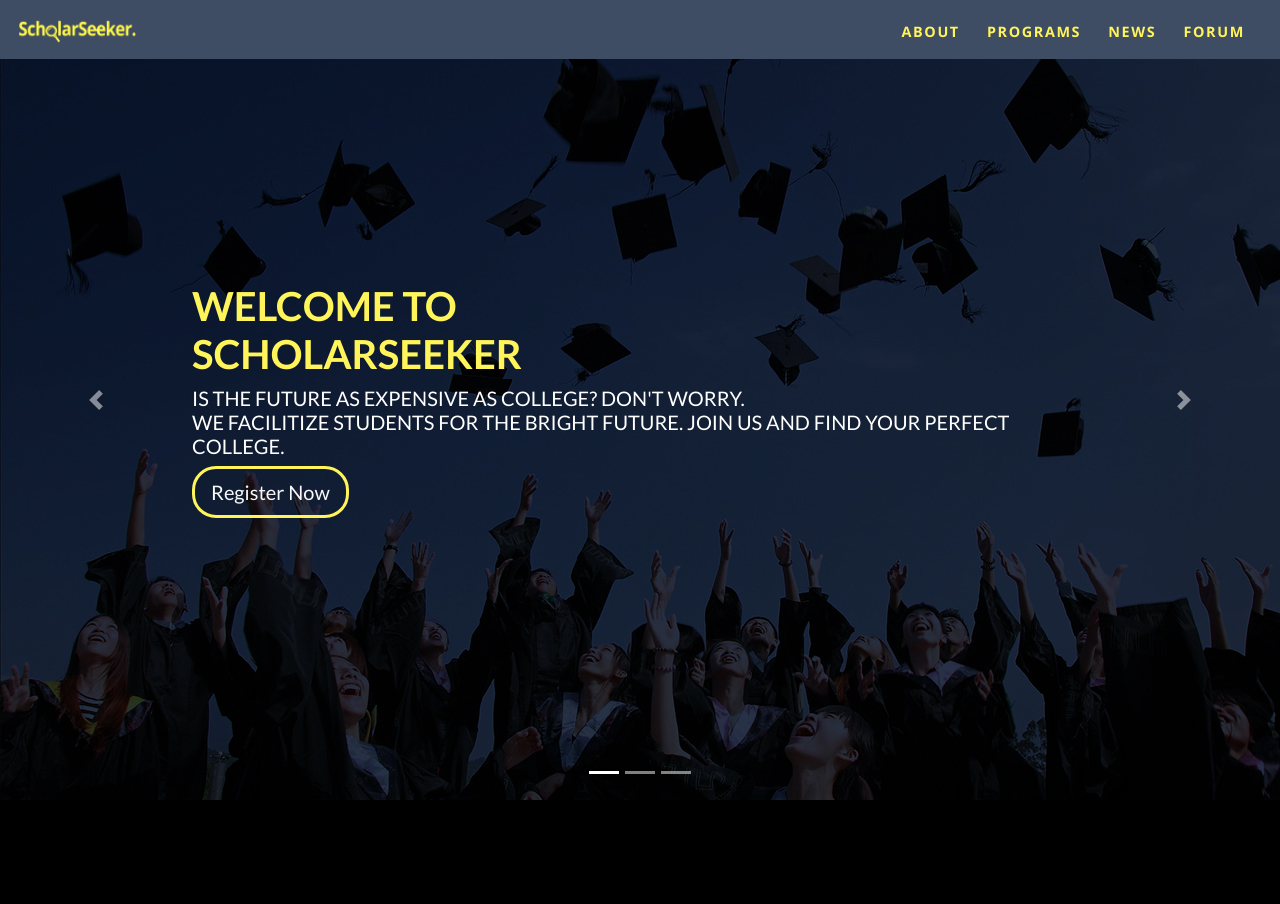
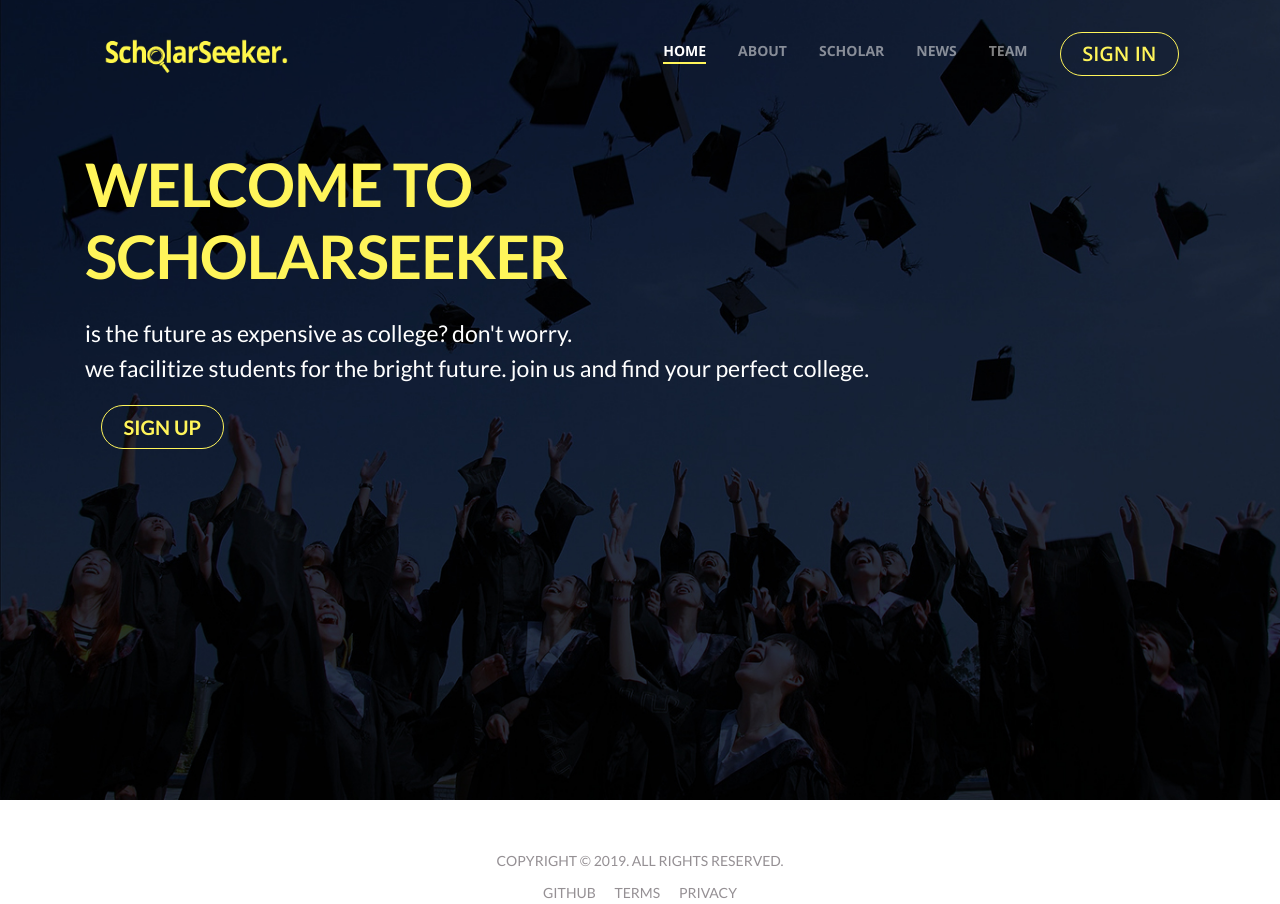
Before and after one commit to rchmnsyh/ScholarSeeker, a CodeIgniter app: page /scholarseeker/ in a window 1280 px wide. Before the commit the page ends 800 px from the top, so only its background shows below. Run offline with CodeIgniter, Linux system fonts and the light colour scheme; some libraries are stand-ins or nearby versions.

Commit message:
View Home Page

```diff
--- a/application/controllers/Welcome.php
+++ b/application/controllers/Welcome.php
@@ -20,6 +20,6 @@ class Welcome extends CI_Controller {
 	 */
 	public function index()
 	{
-		$this->load->view('home');
+		$this->load->view('home_page');
 	}
 }
--- a/application/views/_partials/head.php
+++ b/application/views/_partials/head.php
@@ -2,15 +2,18 @@
 <meta http-equiv="X-UA-Compatible" content="IE=edge">
 <meta name="viewport" content="width=device-width, initial-scale=1">
 
-<title><?php echo SITE_NAME ?></title>
-<link rel="shortcut icon" href="<?php echo base_url('assets/img/logo-ss.png'); ?>">
+<title><?= SITE_NAME ?></title>
+<link rel="shortcut icon" href="<?= base_url('assets/img/logo-ss.png'); ?>">
 
 <!-- Bootstrap -->
-<link href="<?php echo base_url('assets/bootstrap/css/bootstrap.min.css') ?>" rel="stylesheet">
+<link href="<?= base_url('assets/bootstrap/css/bootstrap.min.css') ?>" rel="stylesheet">
 
-<!-- Custom styles -->
-<link href="<?php echo base_url('assets/css/style.css') ?>" rel="stylesheet">
-<link href="<?php echo base_url('assets/css/fixed.css') ?>" rel="stylesheet">
+<!-- Datatables -->
+<link href="//cdn.datatables.net/1.10.19/css/jquery.dataTables.min.css" rel="stylesheet">
+
+<!-- Font -->
+<link href="https://fonts.googleapis.com/css?family=Open+Sans:300,400,600,700,800" rel="stylesheet">
+<link href="https://fonts.googleapis.com/css?family=Lato:400,700" rel="stylesheet">
 
 <!-- Font Awesome (icon) -->
 <script defer src="https://use.fontawesome.com/releases/v5.8.1/js/all.js" integrity="sha384-g5uSoOSBd7KkhAMlnQILrecXvzst9TdC09/VM+pjDTCM+1il8RHz5fKANTFFb+gQ" crossorigin="anonymous"></script>
--- a/application/views/_partials/js.php
+++ b/application/views/_partials/js.php
@@ -5,10 +5,5 @@
 <!-- Core plugin JavaScript -->
 <script src="<?php //echo base_url('assets/jquery-easing/jquery.easing.min.js') ?>"></script>
 
-<!-- Page level plugin JavaScript-->
-<script src="<?php //echo base_url('assets/chart.js/Chart.min.js') ?>"></script>
-<script src="<?php //echo base_url('assets/datatables/jquery.dataTables.js') ?>"></script>
-<script src="<?php //echo base_url('assets/datatables/dataTables.bootstrap4.js') ?>"></script>
-
-<!-- Custom scripts for all pages-->
-<script src="<?php //echo base_url('js/') ?>"></script>
+<!-- Datatables -->
+<script src="//cdn.datatables.net/1.10.19/js/jquery.dataTables.min.js"></script>
--- /dev/null
+++ b/application/views/_partials/navbar_nologin.php
@@ -0,0 +1,24 @@
+<div class="nav-menu fixed-top">
+    <div class="container">
+        <div class="row">
+            <div class="col-md-12">
+                <nav class="navbar navbar-dark navbar-expand-lg">
+                    <a class="navbar-brand" href="#"><img src="<?= base_url('assets/img/logo-ss.png'); ?>" alt="logo" height="50"></a>
+                    <button class="navbar-toggler" type="button" data-toggle="collapse" data-target="#navbar" aria-controls="navbar" aria-expanded="false" aria-label="Toggle navigation">
+                        <span class="navbar-toggler-icon"></span>
+                    </button>
+                    <div class="collapse navbar-collapse" id="navbar">
+                        <ul class="navbar-nav ml-auto">
+                            <li class="nav-item"> <a class="nav-link active" href="#home">HOME <span class="sr-only">(current)</span></a> </li>
+                            <li class="nav-item"> <a class="nav-link" href="#about">ABOUT</a> </li>
+                            <li class="nav-item"> <a class="nav-link" href="#scholar">SCHOLAR</a> </li>
+                            <li class="nav-item"> <a class="nav-link" href="#news">NEWS</a> </li>
+                            <li class="nav-item"> <a class="nav-link" href="#team">TEAM</a> </li>
+                            <li class="nav-item"><a href="#" class="btn btn-outline-light my-3 my-sm-0 ml-lg-3">SIGN IN</a></li>
+                        </ul>
+                    </div>
+                </nav>
+            </div>
+        </div>
+    </div>
+</div>
--- a/application/views/home.php
+++ /dev/null
@@ -1,16 +0,0 @@
-<!DOCTYPE html>
-<html lang="en">
-<head>
-
-    <?php $this->load->view("_partials/head.php") ?>
-
-</head>
-<body id="home" data-spy="scroll" data-target="navbarResponsive">
-
-    <?php $this->load->view("_partials/navbar.php") ?>
-
-    <?php $this->load->view("_partials/slider.php") ?>
-
-    <?php $this->load->view("_partials/js.php") ?>
-</body>
-</html>
--- /dev/null
+++ b/application/views/home_page.php
@@ -0,0 +1,39 @@
+<!DOCTYPE html>
+<html lang="en">
+<head>
+    <!-- Pemanggilan Head -->
+    <?php $this->load->view("_partials/head.php") ?>
+
+    <!-- Custom styles -->
+    <link href="<?= base_url('assets/css/style_home.css') ?>" rel="stylesheet">
+
+</head>
+<body data-spy="scroll" data-target="#navbar" data-offset="30">
+
+    <!-- Pemanggilan Navbar jika belum login -->
+    <?php $this->load->view("_partials/navbar_nologin.php") ?>
+
+    <header class="bg-img" id="home">
+        <div class="container text-left mt-5">
+            <h1>welcome to <br>scholarseeker</h1>
+            <p class="tagline">is the future as expensive as college? don't worry.<br>we facilitize students for the bright future. join us and find your perfect college. </p>
+            <a href="#" class="btn btn-outline-light my-3 my-sm-0 ml-lg-3">Sign Up</a>
+        </div>
+    </header>
+
+    <footer class="my-5 text-center">
+        <p class="mb-2"><small>COPYRIGHT © 2019. ALL RIGHTS RESERVED.</small></p>
+
+        <small>
+            <a href="https://github.com/iriyanto27/ScholarSeeker" class="m-2">GITHUB</a>
+            <a href="#" class="m-2">TERMS</a>
+            <a href="#" class="m-2">PRIVACY</a>
+        </small>
+    </footer>
+    <!-- Pemanggilan JS dari Bootstrap -->
+    <?php $this->load->view("_partials/js.php") ?>
+
+    <!-- Custom JS -->
+    <script src="<?= base_url('assets/js/script_home.js') ?>"></script>
+</body>
+</html>
--- /dev/null
+++ b/assets/css/style_home.css
@@ -0,0 +1,297 @@
+/* Pengaturan GLOBAL
+----------------------*/
+body {
+    font-family: 'Lato', sans-serif;
+    position: relative;
+}
+
+body, html {
+    height: 100%;
+}
+
+a {
+    color: #959094;
+}
+
+a:hover,
+a:focus {
+    color: #09132C;
+}
+
+h1 {
+    font-size: 60px;
+    letter-spacing: -1px;
+    margin-bottom: 1.5rem;
+    text-transform: uppercase;
+	font-family: 'Lato', sans-serif;
+	font-weight: 700;
+}
+
+h2 {
+    font-size: 45px;
+    font-weight: 300;
+    color: #fff55a;
+    letter-spacing: -1px;
+    margin-bottom: 1rem;
+}
+
+h3 {
+    color: #fff55a;
+    font-size: 33px;
+    font-weight: 500;
+}
+
+h4 {
+    font-size: 20px;
+    font-weight: 500;
+    color: #fff55a;
+}
+
+h5 {
+    font-size: 28px;
+    font-weight: 300;
+    color: #fff55a;
+    margin-bottom: 0.7rem;
+}
+
+p {
+    color: #959094;
+}
+
+p.lead {
+    color: #fff55a;
+    margin-bottom: 2rem;
+}
+
+.text-primary {
+    color: #fff55a !important;
+}
+
+.light-font {
+    font-weight: 300;
+}
+
+.btn {
+    font-size: 20px;
+    font-weight: 600;
+    text-transform: uppercase;
+    padding: 0.375rem 1.35rem;
+    transition: all 0.3s ease;
+    border-radius: 24px;
+    color: #fff55a;
+}
+
+.btn-outline-light {
+    border-color: #fff55a;
+}
+
+.btn-outline-light:hover {
+    color: #3f4e65;
+    border-color: white;
+    background-color: #fff55a;
+}
+
+.btn-primary {
+    border-radius: 3px;
+    background-color: #3f4e65;
+    box-shadow: 0px 9px 32px 0px rgba(0, 0, 0, 0.2);
+    font-weight: 500;
+    padding: 0.6rem 2rem;
+    border: 0;
+}
+
+.btn-primary:hover,
+.btn-primary:focus,
+.btn-primary:active,
+.btn-primary:not([disabled]):not(.disabled).active,
+.btn-primary:not([disabled]):not(.disabled):active,
+.show>.btn-primary.dropdown-toggle {
+    background-color: #fff55a;
+    box-shadow: 0px 9px 32px 0px rgba(0, 0, 0, 0.3);
+    color: #FFF;
+}
+
+.btn-light {
+    border-radius: 3px;
+    background: #FFF;
+    box-shadow: 0px 9px 32px 0px rgba(0, 0, 0, 0.26);
+    font-size: 14px;
+    font-weight: 500;
+    color: #fff55a;
+    margin: 0.5rem;
+    padding: 0.7rem 1.6rem;
+    line-height: 1.8;
+}
+
+.btn-group-lg>.btn,
+.btn-lg {
+    padding: 0.8rem 1rem;
+    font-size: 15px;
+}
+
+
+.btn-group-lg>.btn,
+.btn-lg {
+    padding: 0.8rem 1rem;
+    font-size: 15px;
+}
+
+.light-bg {
+    background-color: #faf6fb;
+}
+
+.section {
+    padding: 80px 0;
+}
+
+.section-title {
+    text-align: center;
+    margin-bottom: 3rem;
+}
+
+.section-title small {
+    color: #998a9b;
+}
+
+@media (max-width:767px) {
+    h1 {
+        font-size: 40px;
+    }
+    h2 {
+        font-size: 30px;
+    }
+    .btn {
+        font-size: 12px;
+    }
+}
+
+/* Pengaturan Header dan Image
+----------------------*/
+header {
+    padding: 100px 0 0;
+    text-align: center;
+    color: #fff55a;
+}
+
+.bg-img {
+    background-image: url('../img/bg-slide-1.jpg');
+    height: 100%;
+    background-position: center;
+    background-repeat: no-repeat;
+    background-size: cover;
+}
+
+.tagline {
+    font-size: 23px;
+    font-weight: 300;
+    color: white;
+    max-width: 800px;
+    margin: 0 0 20px 0;
+}
+
+.img-holder {
+    height: 0;
+    padding-bottom: 33%;
+    overflow: hidden;
+}
+
+@media (max-width:1200px) {
+    .img-holder {
+        padding-bottom: 50%;
+    }
+}
+
+@media (max-width:767px) {
+    .tagline {
+        font-size: 17px;
+    }
+    .img-holder {
+        padding-bottom: 100%;
+    }
+}
+
+/* NAVBAR
+----------------------*/
+.nav-menu {
+    padding: 1rem 0;
+    transition: all 0.3s ease;
+    font-family: 'Open Sans', sans-serif;
+	text-transform: uppercase;
+	font-weight: 700;
+	font-size: .9rem;
+}
+
+.nav-menu.is-scrolling,
+.nav-menu.menu-is-open {
+    background-color: #09132C;
+    -webkit-box-shadow: 0px 5px 23px 0px rgba(0, 0, 0, 0.1);
+    -moz-box-shadow: 0px 5px 23px 0px rgba(0, 0, 0, 0.1);
+    box-shadow: 0px 5px 23px 0px rgba(0, 0, 0, 0.1);
+}
+
+.nav-menu.is-scrolling {
+    padding: 0;
+}
+
+.navbar-nav .nav-link {
+    position: relative;
+}
+
+@media (min-width: 992px) {
+    .navbar-expand-lg .navbar-nav .nav-link {
+        padding-right: 1rem;
+        padding-left: 1rem;
+        font-size: 14px;
+    }
+    .navbar-nav>.nav-item>.nav-link.active:after {
+        content: "";
+        border-bottom: 2px solid #fff55a;
+        left: 1rem;
+        right: 1rem;
+        bottom: 5px;
+        height: 1px;
+        position: absolute;
+    }
+}
+
+@media (max-width:991px) {
+    .navbar-nav.is-scrolling {
+        padding-bottom: 1rem;
+    }
+    .navbar-nav .nav-item {
+        text-align: center;
+    }
+}
+
+
+/*  FOOTER
+----------------------*/
+.social-icons {
+    text-align: right;
+}
+
+.social-icons a {
+    background-color: #FFF;
+    box-shadow: 0px 0px 21px 0px rgba(0, 0, 0, 0.05);
+    width: 50px;
+    height: 50px;
+    display: inline-block;
+    text-align: center;
+    line-height: 50px;
+    margin: 0 0.3rem;
+    border-radius: 5px;
+    color: #fff55a;
+    transition: all 0.3s ease;
+}
+
+.social-icons a:hover {
+    text-decoration: none;
+    color: #09132C;
+}
+
+@media (max-width:991px) {
+    .social-icons {
+        text-align: center;
+        margin-top: 2rem;
+    }
+}
```
Also changed, not shown: assets/js/script_home.js (added, +68 -0 lines).
